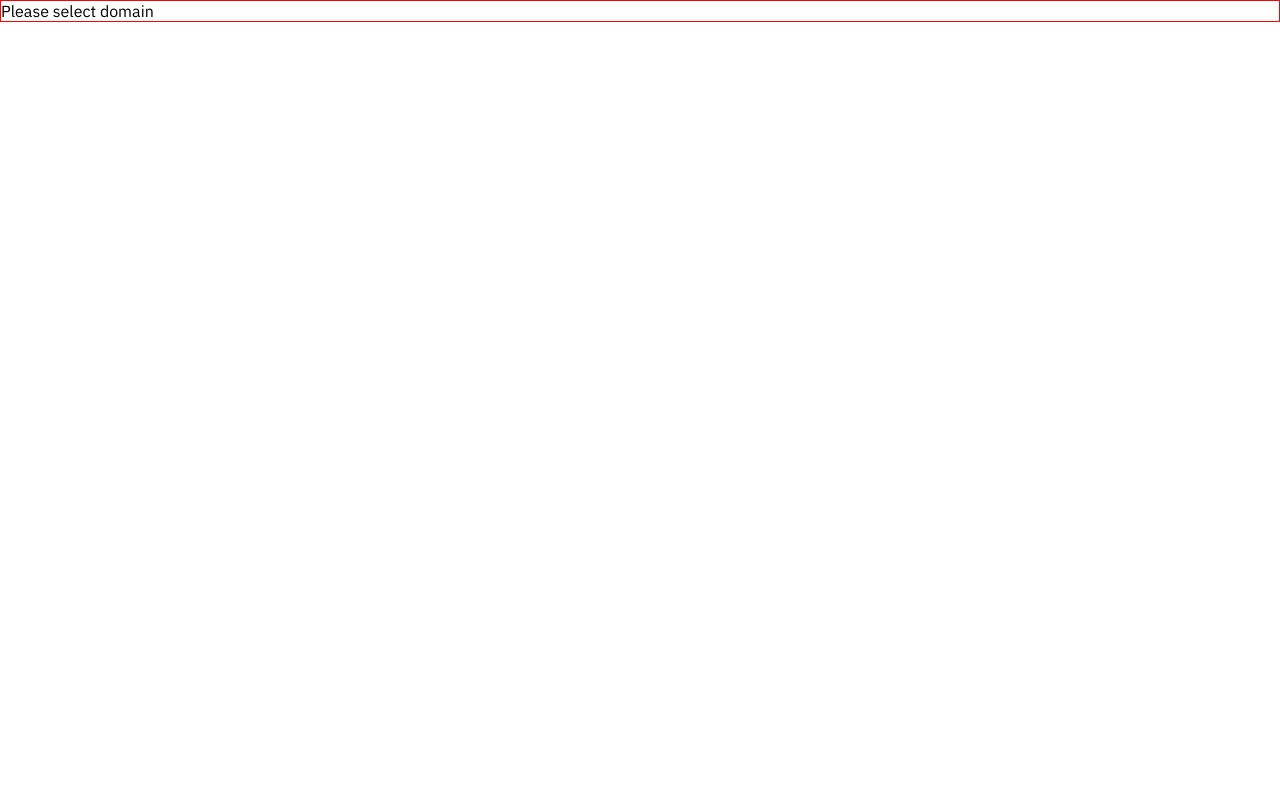
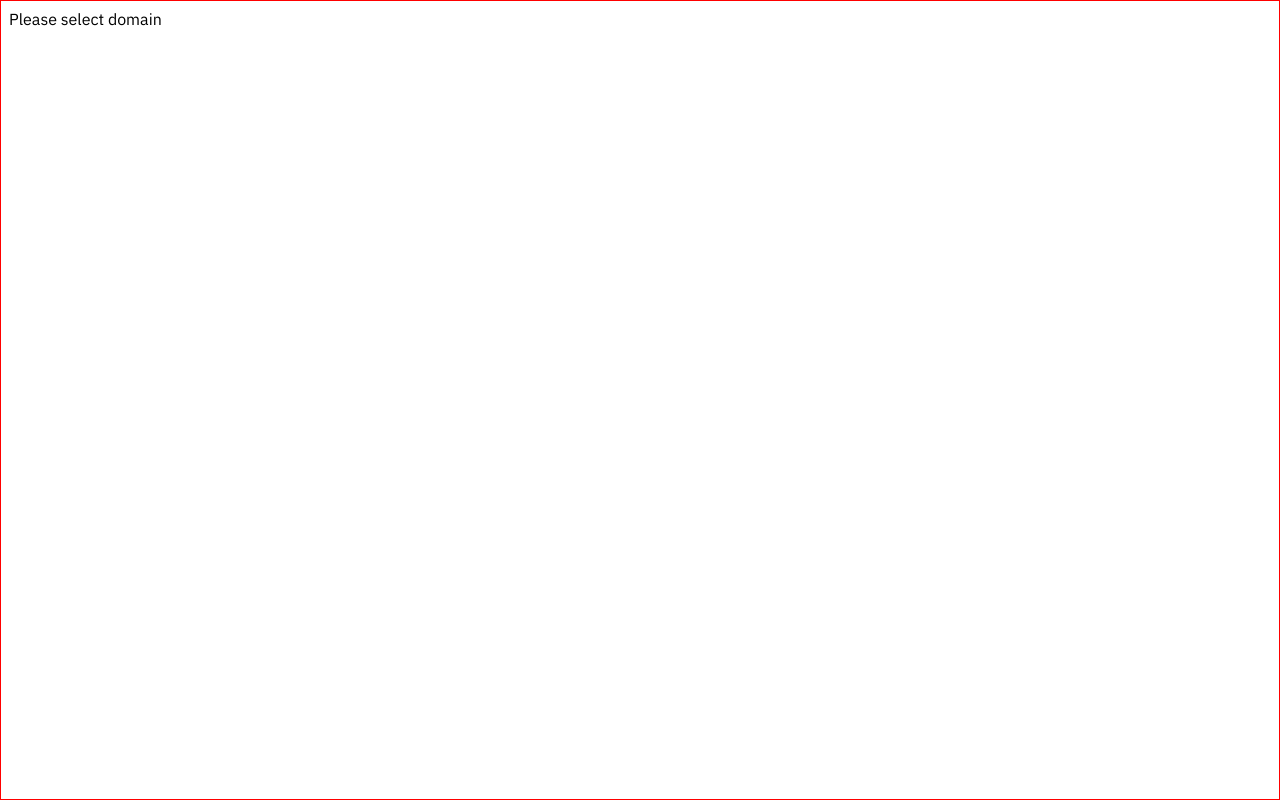
Before and after one commit to leodevbro/simple-forms-with-response-compression, a Next.js app: page / in a window 1280 px wide. Built offline with nearby package versions, Linux system fonts and the light colour scheme.

Commit message:
step next 008

```diff
--- /dev/null
+++ b/src/app/globalStyles.tsx
@@ -0,0 +1,71 @@
+import { createGlobalStyle } from 'styled-components';
+
+export const GlobalStyles = createGlobalStyle`
+  body {
+    /* background-color: gray; */
+  }
+
+  :root {
+    --scrollbar-width: 0px;
+
+    --scroll-track-color: rgba(0, 0, 0, 0);
+
+
+
+    /* --scroll-color1: rgba(240, 167, 9, 0.4); */
+    --scroll-color1: linear-gradient(
+                        45deg,
+                        #ff8800cf 32%,
+                        #ffe600a7 100%
+                      );
+
+
+
+    /* --scroll-color2: rgba(238, 176, 7, 0.6); */
+    --scroll-color2: linear-gradient(
+                        45deg,
+                        #ff8800 32%,
+                        #ffe600 100%
+                      );;
+
+
+
+
+
+    overflow-wrap: anywhere;
+  }
+
+
+
+
+  /* scrollbar custom */
+
+  /* Works on Firefox */
+  * {
+    scrollbar-width: thin;
+    scrollbar-color: var(--scroll-color1);
+  }
+
+  /* Works on Chrome */
+  *::-webkit-scrollbar {
+    width: 8px;
+    height: 8px;
+  }
+
+  *::-webkit-scrollbar-track {
+    background: var(--scroll-track-color);
+    border-radius: 100px;
+  }
+
+  *::-webkit-scrollbar-thumb {
+    border-radius: 100px;
+    // border: 5px solid transparent;
+    // background-clip: content-box;
+    // background-color: rgb(49, 152, 221);
+    background: var(--scroll-color1);
+
+    &:hover {
+      background: var(--scroll-color2);
+    }
+  }
+`;
--- a/src/app/globals.css
+++ b/src/app/globals.css
@@ -6,10 +6,20 @@
 
 html,
 body {
+  position: relative;
   max-width: 100vw;
   overflow-x: auto;
+
+  /* top: 0;
+  bottom: 0;
+  left: 0;
+  right: 0; */
+
+  height: 100%;
 }
 
 body {
   opacity: 0; /* handled by StylesLayoutShiftHider */
+
+  /* border: 10px solid red; */
 }
--- a/src/app/page.tsx
+++ b/src/app/page.tsx
@@ -1,11 +1,18 @@
 'use client';
 import { FormShower } from '@/components/FormShower';
+import styled from 'styled-components';
 // import Image from 'next/image';
+
+const Main = styled.main`
+  position: relative;
+  height: 100%;
+  /* border: 2px solid blue; */
+`;
 
 export default function Home() {
   return (
-    <main>
+    <Main>
       <FormShower />
-    </main>
+    </Main>
   );
 }
--- a/src/components/FormShower/index.tsx
+++ b/src/components/FormShower/index.tsx
@@ -6,6 +6,9 @@ import styled from 'styled-components';
 
 const Ground = styled.div`
   border: 1px solid red;
+  padding: 8px;
+
+  height: 100%;
 `;
 
 export const FormShower = () => {
--- a/src/components/OneForm/index.tsx
+++ b/src/components/OneForm/index.tsx
@@ -19,11 +19,68 @@ import { FormLangSelector } from '@/components/OneForm/FormLangSelector';
 import { domainsMap } from '@/feed';
 
 const Ground = styled.div`
-  border: 1px solid blue;
+  position: relative;
+  /* border: 7px solid blue; */
+  padding: 12px;
+  /* border: 4px solid #0000003b; */
+  box-shadow: rgba(0, 0, 0, 0.35) 0px 5px 15px;
+
+  border-radius: 12px;
+  width: 600px;
+  max-width: 100%;
+  height: 100%;
+  margin-left: auto;
+  margin-right: auto;
+
+  display: flex;
+  flex-direction: column;
+  flex-wrap: nowrap;
+`;
+
+const GroundBackground = styled.div`
+  border-radius: 12px;
+  position: absolute;
+  z-index: -100;
+  top: 0;
+  left: 0;
+  right: 0;
+  bottom: 0;
+
+  background-image: linear-gradient(
+    45deg,
+    #f200ff 0%,
+    #ffae00 52%,
+    #00ff6e 90%
+  );
+
+  opacity: 0.15;
+
+  /* background-color: #d9afd9;
+  background-image: linear-gradient(0deg, #d9afd9 0%, #97d9e1 100%); */
+`;
+
+const TopBox = styled.div`
+  /* border: 7px solid green; */
+  /* height: 100%; */
+
+  flex-grow: 0;
+  flex-shrink: 0;
+`;
+
+const BottomBox = styled.div`
+  /* border: 7px solid green; */
+  /* height: 100%; */
+
+  flex-grow: 0;
+  flex-shrink: 0;
 `;
 
 const QuestionsList = styled.div`
-  border: 1px solid green;
+  /* border: 5px solid brown; */
+  flex-grow: 1;
+  flex-shrink: 1;
+
+  overflow-y: auto;
 `;
 
 export type TyAndwerOneQuestion = ({
@@ -116,10 +173,14 @@ export const OneForm = ({ aaaa }: OneFormProps) => {
 
   return (
     <Ground>
-      <div>{trnslt(currDomain.name.text, currLang)}</div>
+      <GroundBackground />
 
-      <div>{JSON.stringify(fillingOfTheForm)}</div>
-      <div>{generateNiceCodeFromFilling(fillingOfTheForm)}</div>
+      <TopBox>
+        <div>{trnslt(currDomain.name.text, currLang)}</div>
+
+        <div>{JSON.stringify(fillingOfTheForm)}</div>
+        <div>{generateNiceCodeFromFilling(fillingOfTheForm)}</div>
+      </TopBox>
 
       <QuestionsList>
         {currForm.questions.map((question, questionIndex) => {
@@ -135,6 +196,12 @@ export const OneForm = ({ aaaa }: OneFormProps) => {
           );
         })}
       </QuestionsList>
+
+      <BottomBox>
+        <div>sdfsdfsd</div>
+        <div>sdfsdfsd</div>
+        <div>sdfsdfsd</div>
+      </BottomBox>
     </Ground>
   );
 };
--- a/src/components/StylesLayoutShiftHider/index.tsx
+++ b/src/components/StylesLayoutShiftHider/index.tsx
@@ -1,5 +1,6 @@
 'use client';
 
+import { GlobalStyles } from '@/app/globalStyles';
 import { useEffect } from 'react';
 
 export const StylesLayoutShiftHider = ({
@@ -25,7 +26,12 @@ export const StylesLayoutShiftHider = ({
     };
   }, []);
 
-  return children;
+  return (
+    <>
+      <GlobalStyles />
+      {children}
+    </>
+  );
 };
 
 /*
```
